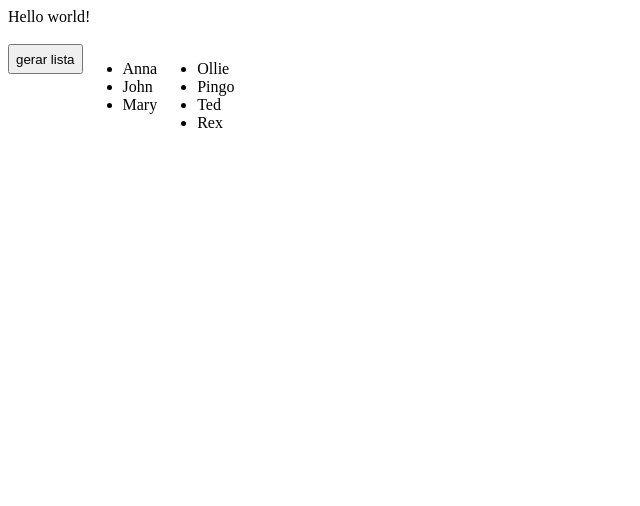
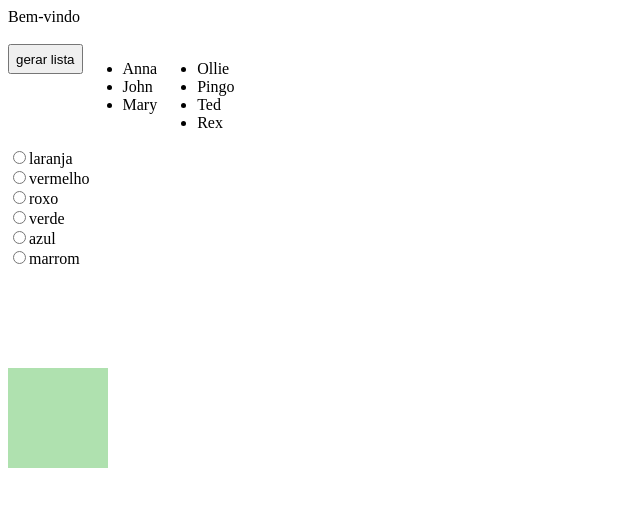
Before and after one commit to naithv0/aula-front, a plain HTML site: page index.html in a window 1280 px wide. Shown: the whole page, without its empty margins (0-640 px from the left). Drawn offline with Linux system fonts and the light colour scheme.

Commit message:
aula dia 29/09

```diff
--- a/index.html
+++ b/index.html
@@ -15,6 +15,21 @@
         <button id="botao">gerar lista</button>
         <div id="listas"></div>
     </div>
+
+    <div class="cores" id="cores">
+    </div>
+
+    <div id="display" style="height: 100px; width: 100px;">
+    </div>
+
+    <div id="display2" style="height: 100px; width: 100px;">
+    </div>
+
+
+
+
+
+
 </body>
 <script type="text/javascript" src="./main.js"></script>
 
--- a/main.js
+++ b/main.js
@@ -1,7 +1,20 @@
 const welcome = document.getElementById("welcome");
+const hello = "hello world"
+const ola = "Bem-vindo"
+welcome.innerHTML = hello;
+setTimeout(()=>{
+    welcome.innerHTML = ola;
 
-welcome.innerHTML = "Hello world!";
+},2000)
+setInterval(()=>{
+    if(welcome.innerHTML===ola){
+    welcome.innerHTML=hello
+    }
+    else{
+        welcome.innerHTML=ola
+    }
 
+},2000)
 // criar uma funcao que aceite uma list de nomes
 // e crie uma list no html com todos os nomes
 
@@ -45,3 +58,60 @@ const botao = document.getElementById('botao')
 botao.addEventListener('click', () => {
     criarListaDeNomes(frutas);
 })
+
+//aula do dia 29/09/23
+
+const coresHtml = document.getElementById('cores')
+const display = document.getElementById('display')
+const display2 = document.getElementById('display2')
+const listaDeCores = [
+    {
+        nome: "laranja",
+        hex: "#FBCEB1"
+    },
+    {
+        nome: "vermelho",
+        hex: "#ff0000"
+    },  {
+        nome: "roxo",
+        hex: "#5d3fd3"
+    },  {
+        nome: "verde",
+        hex: "#afe1af"
+    },  {
+        nome: "azul",
+        hex: "#87ceeb"
+    },  {
+        nome: "marrom",
+        hex: "#7b3f00"
+    },
+]
+
+for(let i = 0; i < listaDeCores.length; i++) {
+    const input = document.createElement('input')
+    const label = document.createElement('label')
+    const br = document.createElement('br')
+    input.setAttribute('type', "radio")
+    input.setAttribute("name", listaDeCores[i].nome)
+    input.addEventListener('change', (evento) => {
+        for(let j = 0; j < coresHtml.children.length; j++) {
+            const nome = input.getAttribute('name')
+            const cor = coresHtml.children[j].getAttribute('name')
+            if(nome !== cor){
+                coresHtml.children[j].checked = false
+                display.style.backgroundColor = listaDeCores[i].hex
+
+            }
+           // if()
+        }
+
+    } )
+    label.innerText = listaDeCores[i].nome
+    coresHtml.appendChild(input)
+    coresHtml.appendChild(label)
+    coresHtml.appendChild(br)
+}
+   setInterval(()=> {
+       const indice = Math.floor(Math.random()*listaDeCores.length -1)
+       display2.style.backgroundColor = listaDeCores[indice].hex
+   },1000)
```
